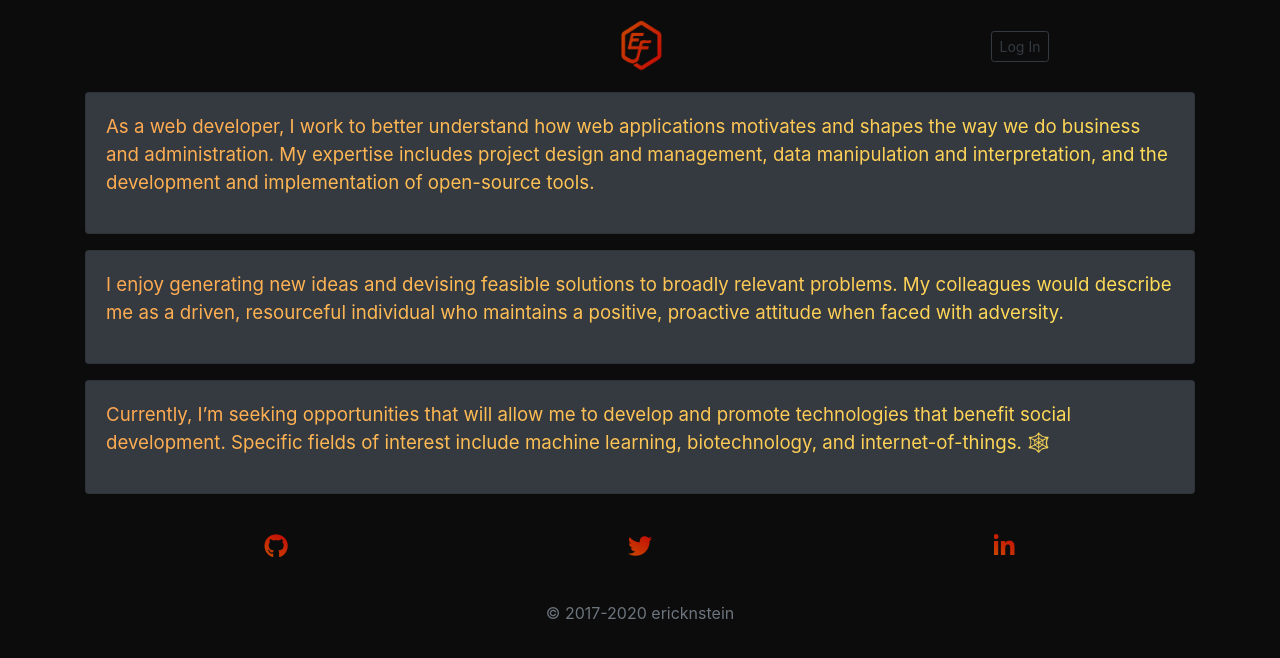
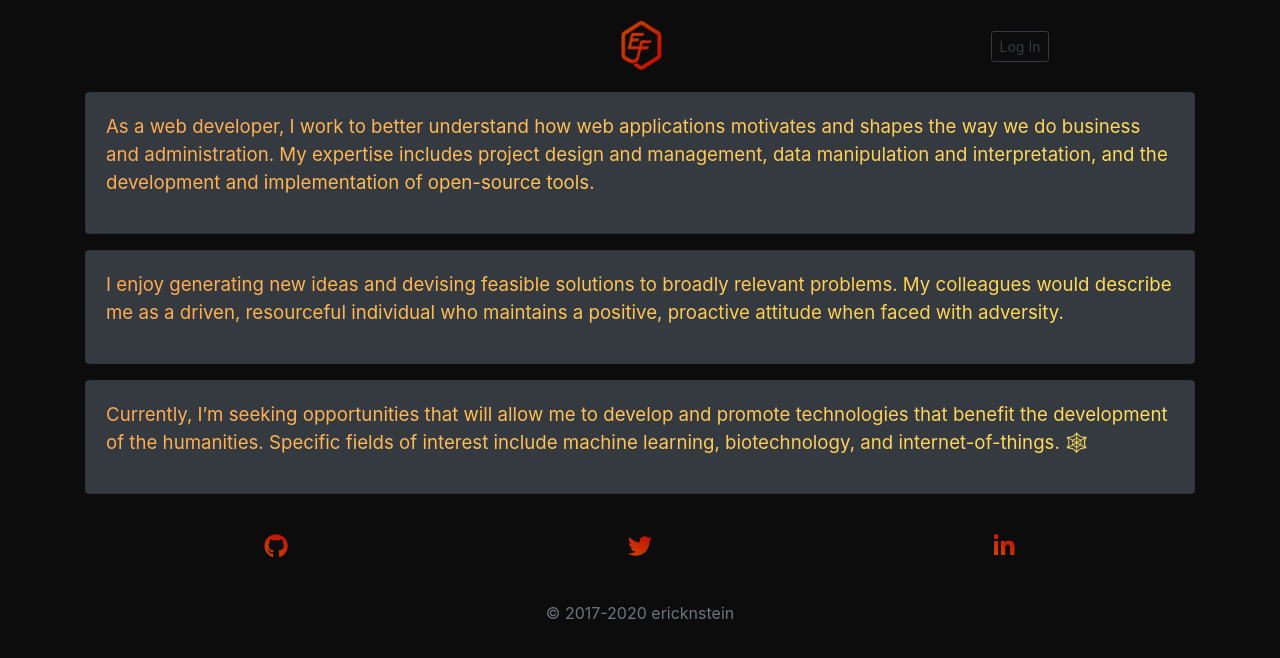
Before and after one commit to TheArchitect71/Cotton-Mouth, an Angular app: page /about in a window 1280 px wide. Shown: the top 658 px of the page. Built offline with nearby package versions, Linux system fonts and the light colour scheme.

Commit message:
better wording

```diff
--- a/src/app/about/about.component.html
+++ b/src/app/about/about.component.html
@@ -19,8 +19,8 @@
   <div class="card bg-dark mb-3">
     <div class="card-body">
       <p class="text-color">
-        Currently, I’m seeking opportunities that will allow me to develop and promote technologies that benefit social
-        development. Specific fields of interest include machine learning, biotechnology, and internet-of-things. 🕸
+        Currently, I’m seeking opportunities that will allow me to develop and promote technologies that benefit the development of the humanities.
+        Specific fields of interest include machine learning, biotechnology, and internet-of-things. 🕸
       </p>
     </div>
   </div>
```
